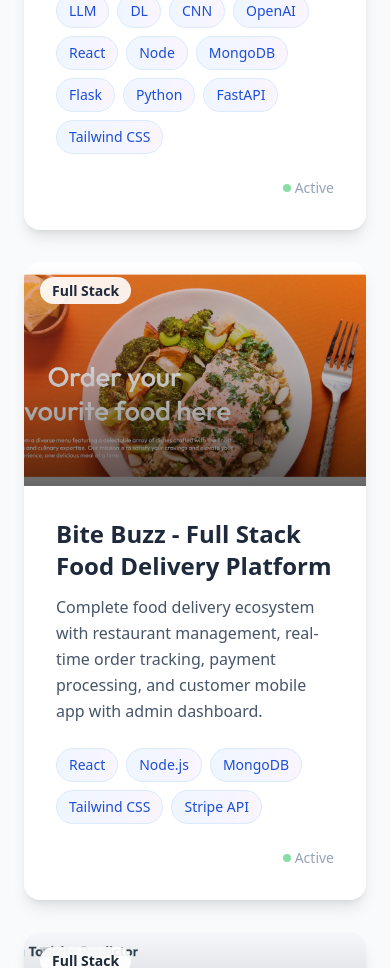
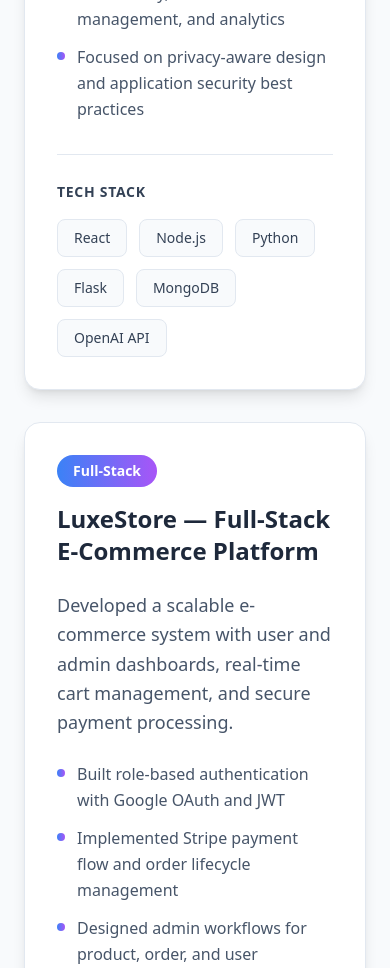
Before and after one commit to Abhi-0930/abhi-portfolio, a React (Vite) app: page / in a window 390 px wide. Shown: the part 6260-7228 px from the top of the page. Built offline with nearby package versions, Linux system fonts and the light colour scheme.

Commit message:
first commit

```diff
--- a/src/App.jsx
+++ b/src/App.jsx
@@ -3,18 +3,6 @@
 import { SiReact, SiNextdotjs, SiJavascript, SiHtml5, SiCss3, SiTailwindcss, SiNodedotjs, SiExpress, SiMongodb, SiPostgresql, SiGit, SiGithub, SiPostman, SiLinux, SiDocker } from 'react-icons/si';
 import resume from './assets/MyResume.pdf'
 import myimg from './assets/myimg.jpg'
-// Project images
-import empathyAI from './assets/mht-1.png'
-import biteBuzz from './assets/bite-buzz-1.png'
-import drugToxicity from './assets/drug-toxicity.png'
-import cardioGuard from './assets/cg-2.png'
-import neuroScan from './assets/alzhemier-1.png'
-import luxeStore from './assets/luxe-store.png'
-import blogSpark from './assets/blogspark.png'
-import wisdomAI from './assets/wisdom ai.png'
-import resumeAI from './assets/resumeai.png'
-import ideaForge from './assets/ideaforge.png'
-import aeroLink from './assets/aerolink.png'
 
 // Hero Section Component
 const Hero = () => {
@@ -348,103 +336,64 @@
 const Projects = () => {
   const projects = [
     {
-      title: "Empathy AI - AI-Powered Multimodal Mental Health Therapy Chatbot",
-      description: "Advanced mental health support platform with AI-powered chatbot, multimodal therapy sessions, mood tracking, and personalized wellness recommendations.",
-      tech: ["LLM", "DL", "CNN", "OpenAI", "React", "Node", "MongoDB", "Flask", "Python", "FastAPI", "Tailwind CSS"],
-      image: empathyAI,
-      github: "#",
-      live: "#",
-      category: "Full Stack"
-    },
-    {
-      title: "Bite Buzz - Full Stack Food Delivery Platform",
-      description: "Complete food delivery ecosystem with restaurant management, real-time order tracking, payment processing, and customer mobile app with admin dashboard.",
-      tech: ["React", "Node.js", "MongoDB", "Tailwind CSS", "Stripe API"],
-      image: biteBuzz,
-      github: "#",
-      live: "#",
-      category: "Full Stack"
-    },
-    {
-      title: "Drug Toxicity Predictor — AI Health Risk Analysis",
-      description: "End-to-end full stack system for predicting drug toxicity using machine learning and FastAPI — helping healthcare researchers analyze chemical compounds.",
-      tech: ["HTML", "CSS", "JavaScript", "Python", "FastAPI", "Scikit-learn", "Pandas", "NumPy"],
-      image: drugToxicity,
-      github: "#",
-      live: "#",
-      category: "Full Stack"
-    },
-    {
-      title: "CardioGuard — AI Heart Attack Risk Prediction",
-      description: "Smart health assessment web app combining ML prediction, Gemini AI, and visual analytics for personalized heart attack risk assessment and therapy plans.",
-      tech: ["React.js", "Recharts", "Tailwind CSS", "Node.js", "Express.js", "Flask", "FastAPI", "MongoDB", "Python", "Scikit-learn", "Pandas", "NumPy", "Gemini API"],
-      image: cardioGuard,
-      github: "#",
-      live: "#",
-      category: "Full Stack"
-    },
-    {
-      title: "NeuroScan AI — Alzheimer's Detection & Support Platform",
-      description: "AI-powered web platform for Alzheimer's prediction from MRI scans, medical insights via Gemini AI, and local doctor discovery using geolocation services.",
-      tech: ["HTML", "CSS", "JavaScript", "Django", "FastAPI", "TensorFlow", "Keras", "NumPy", "Gemini API", "PostgreSQL"],
-      image: neuroScan,
-      github: "#",
-      live: "#",
-      category: "Full Stack"
+      title: "Empathy AI — AI-Powered Mental Health Support Platform",
+      category: "Full-Stack • AI",
+      description: "Built a production-ready AI-driven mental health support platform with conversational assistance, sentiment awareness, and secure data handling.",
+      features: [
+        "Designed full-stack architecture with secure authentication and protected user data flows",
+        "Integrated LLM-based conversational logic with contextual memory and response handling",
+        "Implemented backend APIs for chat history, session management, and analytics",
+        "Focused on privacy-aware design and application security best practices"
+      ],
+      tech: ["React", "Node.js", "Python", "Flask", "MongoDB", "OpenAI API"]
     },
     {
       title: "LuxeStore — Full-Stack E-Commerce Platform",
-      description: "Modern, scalable shopping platform with Google OAuth authentication, dynamic filtering, real-time cart, Stripe payments, and order tracking.",
-      tech: ["React.js", "Redux Toolkit", "Tailwind CSS", "Material UI", "Node.js", "Express.js", "MongoDB", "Google OAuth", "JWT", "Stripe API", "Vercel", "Render"],
-      image: luxeStore,
-      github: "#",
-      live: "#",
-      category: "Full Stack"
+      category: "Full-Stack",
+      description: "Developed a scalable e-commerce system with user and admin dashboards, real-time cart management, and secure payment processing.",
+      features: [
+        "Built role-based authentication with Google OAuth and JWT",
+        "Implemented Stripe payment flow and order lifecycle management",
+        "Designed admin workflows for product, order, and user management",
+        "Optimized frontend performance and backend API reliability"
+      ],
+      tech: ["React", "Node.js", "Express", "MongoDB", "Stripe", "Tailwind CSS"]
     },
     {
-      title: "BlogSpark - AI Blog Idea Generator",
-      description: "AI-powered blog idea generator that helps content creators brainstorm creative topics and save favorite ideas for future reference.",
-      tech: ["Next.js", "MongoDB", "Tailwind CSS", "Vercel", "Gemini API"],
-      image: blogSpark,
-      github: "#",
-      live: "#",
-      category: "Automation & AI"
+      title: "Bite Buzz — Food Delivery Platform",
+      category: "Full-Stack",
+      description: "End-to-end food delivery application supporting restaurant management, real-time order tracking, and customer workflows.",
+      features: [
+        "Implemented real-time order status updates and admin dashboards",
+        "Built secure APIs for order creation, tracking, and updates",
+        "Integrated payment processing and role-based access control",
+        "Designed scalable backend services for concurrent usage"
+      ],
+      tech: ["React", "Node.js", "MongoDB", "Stripe", "Tailwind CSS"]
     },
     {
-      title: "Wisdom AI - AI Quote Generator",
-      description: "Daily dose of AI-powered inspiration with categorized quote generation system for motivation and wisdom sharing.",
-      tech: ["Next.js", "MongoDB", "Tailwind CSS", "Vercel", "Gemini API"],
-      image: wisdomAI,
-      github: "#",
-      live: "#",
-      category: "Automation & AI"
+      title: "NeuroScan AI — Alzheimer's Detection Platform",
+      category: "AI • Full-Stack",
+      description: "AI-powered web platform for Alzheimer's risk analysis using medical imaging and predictive models.",
+      features: [
+        "Built ML inference pipelines for MRI-based predictions",
+        "Integrated AI insights with user-friendly visual dashboards",
+        "Designed secure backend services for medical data handling",
+        "Focused on performance and reliability for AI-driven workflows"
+      ],
+      tech: ["Python", "TensorFlow", "FastAPI", "PostgreSQL", "Gemini API"]
     },
     {
-      title: "Resume AI - AI Resume Builder",
-      description: "Complete AI-powered resume tailoring system with PDF export, job description matching, and professional formatting.",
-      tech: ["Next.js", "MongoDB", "Tailwind CSS", "Vercel", "OpenAI API"],
-      image: resumeAI,
-      github: "#",
-      live: "#",
-      category: "Automation & AI"
-    },
-    {
-      title: "IdeaForge AI - Startup Idea Finder",
-      description: "AI-powered startup idea generator that transforms personal interests into innovative business concepts and entrepreneurial opportunities.",
-      tech: ["Next.js", "MongoDB", "Tailwind CSS", "Vercel", "Gemini API"],
-      image: ideaForge,
-      github: "#",
-      live: "#",
-      category: "Automation & AI"
-    },
-    {
-      title: "AeroLink — 3D Product Launch Website",
-      description: "Immersive 3D web experience for next-gen wireless audio technology with interactive product showcase, cinematic animations, and performance optimization.",
-      tech: ["Next.js", "TypeScript", "Tailwind CSS", "shadcn/ui", "Three.js (3D WebGL)"],
-      image: aeroLink,
-      github: "#",
-      live: "#",
-      category: "Website Design"
+      title: "Resume AI — AI Resume Builder",
+      category: "Automation & AI",
+      description: "AI-powered resume generation and tailoring platform for job-specific optimization.",
+      features: [
+        "Implemented resume parsing and job description matching logic",
+        "Built PDF export and formatting workflows",
+        "Designed scalable backend APIs for AI processing",
+        "Deployed end-to-end system with cloud-ready architecture"
+      ],
+      tech: ["Next.js", "MongoDB", "OpenAI API", "Tailwind CSS"]
     }
   ];
 
@@ -455,134 +404,78 @@
           <h2 className="text-4xl font-bold text-slate-800 mb-4">
             Featured Projects
           </h2>
-          <p className="text-lg text-slate-600 max-w-2xl mx-auto">
-            A showcase of my latest work, demonstrating full-stack development skills,
-            AI integration, and innovative problem-solving approaches.
-          </p>
         </div>
 
-        <div className="grid lg:grid-cols-2 gap-8">
+        <div className="max-w-5xl mx-auto space-y-8">
           {projects.map((project, index) => (
-            <div key={index} className="group bg-white rounded-2xl shadow-lg hover:shadow-2xl transition-all duration-500 transform hover:-translate-y-2">
-              <div className="overflow-hidden rounded-2xl h-full">
-              {/* Project Image */}
-              <div className="h-56 relative overflow-hidden">
-                <img
-                  src={project.image}
-                  alt={project.title}
-                  className="w-full h-full object-cover group-hover:scale-110 transition-transform duration-500"
-                />
-                <div className="absolute inset-0 bg-gradient-to-t from-black/60 via-black/20 to-transparent"></div>
-
-                {/* Category Badge */}
-                <div className="absolute top-4 left-4">
-                  <span className="bg-white/90 backdrop-blur-sm text-slate-800 px-3 py-1 rounded-full text-sm font-semibold">
+            <div
+              key={index}
+              className="group bg-white rounded-2xl p-8 shadow-lg hover:shadow-2xl transition-all duration-500 border border-slate-200 hover:border-blue-300"
+            >
+              {/* Header */}
+              <div className="mb-6">
+                <div className="mb-4">
+                  <span className="bg-gradient-to-r from-blue-500 to-purple-500 text-white px-4 py-1.5 rounded-full text-sm font-semibold inline-block">
                     {project.category}
                   </span>
                 </div>
-
-                {/* Links Overlay */}
-                <div className="absolute inset-0 bg-black/50 opacity-0 group-hover:opacity-100 transition-opacity duration-300 flex items-center justify-center gap-4">
-                  {project.github && project.github !== "#" && (
-                    <a
-                      href={project.github}
-                      target="_blank"
-                      rel="noopener noreferrer"
-                      className="bg-white text-slate-800 px-6 py-3 rounded-xl font-semibold hover:bg-slate-100 transition-colors duration-300 flex items-center gap-2 transform translate-y-4 group-hover:translate-y-0 transition-transform duration-300"
-                    >
-                      <Github size={20} />
-                      View Code
-                    </a>
-                  )}
-                  {project.live && project.live !== "#" && (
-                    <a
-                      href={project.live}
-                      target="_blank"
-                      rel="noopener noreferrer"
-                      className="bg-white text-slate-800 px-6 py-3 rounded-xl font-semibold hover:bg-slate-100 transition-colors duration-300 flex items-center gap-2 transform translate-y-4 group-hover:translate-y-0 transition-transform duration-300"
-                    >
-                      <ExternalLink size={20} />
-                      Live Demo
-                    </a>
-                  )}
-                </div>
+                <h3 className="text-2xl md:text-3xl font-bold text-slate-800 mb-4 group-hover:text-blue-600 transition-colors duration-300">
+                  {project.title}
+                </h3>
               </div>
 
-              {/* Project Content */}
-              <div className="p-8">
-                <h3 className="text-2xl font-bold text-slate-800 mb-3 group-hover:text-blue-600 transition-colors duration-300">
-                  {project.title}
-                </h3>
-                <p className="text-slate-600 mb-6 leading-relaxed">
-                  {project.description}
-                </p>
+              {/* Description */}
+              <p className="text-lg text-slate-600 mb-6 leading-relaxed">
+                {project.description}
+              </p>
 
-                {/* Tech Stack */}
-                <div className="flex flex-wrap gap-2 mb-6">
+              {/* Features */}
+              <ul className="space-y-3 mb-8">
+                {project.features.map((feature, featureIndex) => (
+                  <li key={featureIndex} className="flex items-start gap-3">
+                    <div className="mt-2 w-2 h-2 bg-gradient-to-r from-blue-500 to-purple-500 rounded-full flex-shrink-0"></div>
+                    <span className="text-slate-600 leading-relaxed">{feature}</span>
+                  </li>
+                ))}
+              </ul>
+
+              {/* Tech Stack */}
+              <div className="pt-6 border-t border-slate-200">
+                <div className="mb-4">
+                  <span className="text-sm font-semibold text-slate-700 uppercase tracking-wider">Tech Stack</span>
+                </div>
+                <div className="flex flex-wrap gap-3">
                   {project.tech.map((tech, techIndex) => (
-                    <span key={techIndex} className="bg-gradient-to-r from-blue-50 to-purple-50 text-blue-700 px-3 py-1.5 rounded-full text-sm font-medium border border-blue-100">
+                    <span
+                      key={techIndex}
+                      className="bg-slate-50 text-slate-700 px-4 py-2 rounded-lg text-sm font-medium border border-slate-200 hover:bg-slate-100 hover:border-slate-300 hover:shadow-sm transition-all duration-300"
+                    >
                       {tech}
                     </span>
                   ))}
                 </div>
-
-                {/* Links */}
-                <div className="flex items-center justify-between">
-                  <div className="flex items-center gap-4">
-                    {project.github && project.github !== "#" && (
-                      <a
-                        href={project.github}
-                        target="_blank"
-                        rel="noopener noreferrer"
-                        className="inline-flex items-center gap-2 text-slate-700 hover:text-blue-600 transition-colors duration-300 font-medium group/link"
-                      >
-                        <Github size={18} className="group-hover/link:scale-110 transition-transform duration-300" />
-                        <span>GitHub</span>
-                        <ArrowRight size={16} className="group-hover/link:translate-x-1 transition-transform duration-300" />
-                      </a>
-                    )}
-                    {project.live && project.live !== "#" && (
-                      <a
-                        href={project.live}
-                        target="_blank"
-                        rel="noopener noreferrer"
-                        className="inline-flex items-center gap-2 text-slate-700 hover:text-purple-600 transition-colors duration-300 font-medium group/link"
-                      >
-                        <ExternalLink size={18} className="group-hover/link:scale-110 transition-transform duration-300" />
-                        <span>Live Demo</span>
-                        <ArrowRight size={16} className="group-hover/link:translate-x-1 transition-transform duration-300" />
-                      </a>
-                    )}
-                  </div>
-
-                  <div className="flex items-center gap-1 text-slate-400">
-                    <div className="w-2 h-2 bg-green-500 rounded-full animate-pulse"></div>
-                    <span className="text-sm">Active</span>
-                  </div>
-                </div>
               </div>
             </div>
-          </div>
           ))}
         </div>
 
-        {/* Call to Action */}
-        <div className="text-center mt-16">
-          <div className="bg-gradient-to-r from-slate-50 to-purple-50 rounded-2xl p-8 max-w-2xl mx-auto">
+        {/* More Projects Section */}
+        <div className="mt-16 text-center">
+          <div className="bg-gradient-to-r from-slate-50 via-blue-50 to-purple-50 rounded-2xl p-10 max-w-3xl mx-auto border border-slate-200">
             <h3 className="text-2xl font-bold text-slate-800 mb-4">
-              Want to See More?
+              More Projects
             </h3>
-            <p className="text-slate-600 mb-6">
-              Check out my GitHub profile for more projects and contributions to open-source.
+            <p className="text-lg text-slate-600 mb-6 leading-relaxed">
+              I've built additional AI tools, automation workflows, and experimental products across healthcare, content creation, and startup ideation.
             </p>
             <a
               href="https://github.com/Abhi-0930/"
               target="_blank"
               rel="noopener noreferrer"
-              className="inline-flex items-center gap-2 bg-gradient-to-r from-blue-600 to-purple-600 hover:from-blue-700 hover:to-purple-700 text-white px-8 py-3 rounded-xl font-semibold transition-all duration-300 transform hover:scale-105 shadow-lg hover:shadow-xl"
+              className="inline-flex items-center gap-2 bg-gradient-to-r from-blue-600 to-purple-600 hover:from-blue-700 hover:to-purple-700 text-white px-8 py-4 rounded-xl font-semibold transition-all duration-300 transform hover:scale-105 shadow-lg hover:shadow-xl group"
             >
-              <Github size={20} />
-              Visit GitHub
+              <span>👉 View all projects on GitHub</span>
+              <ArrowRight size={20} className="group-hover:translate-x-1 transition-transform duration-300" />
             </a>
           </div>
         </div>
```
